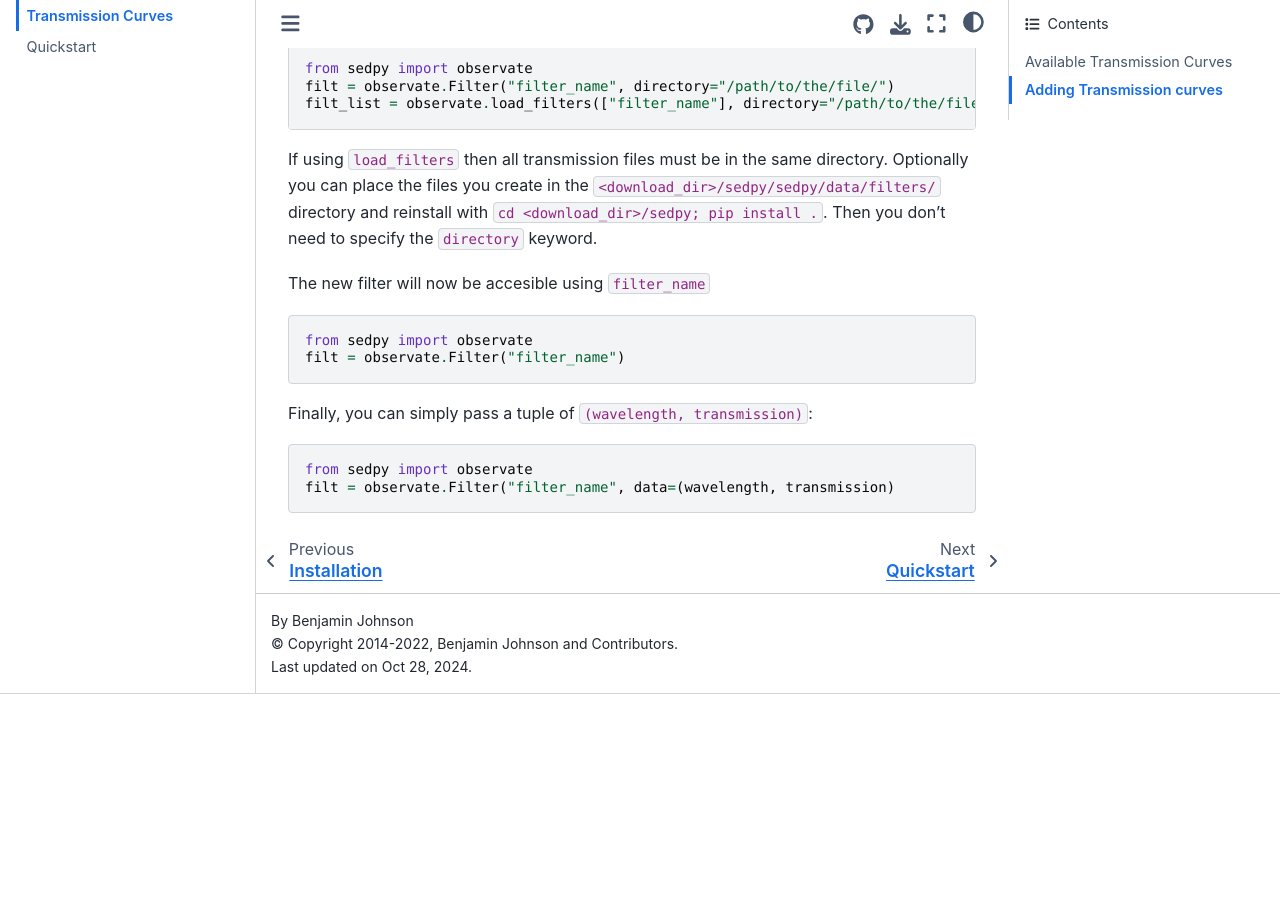
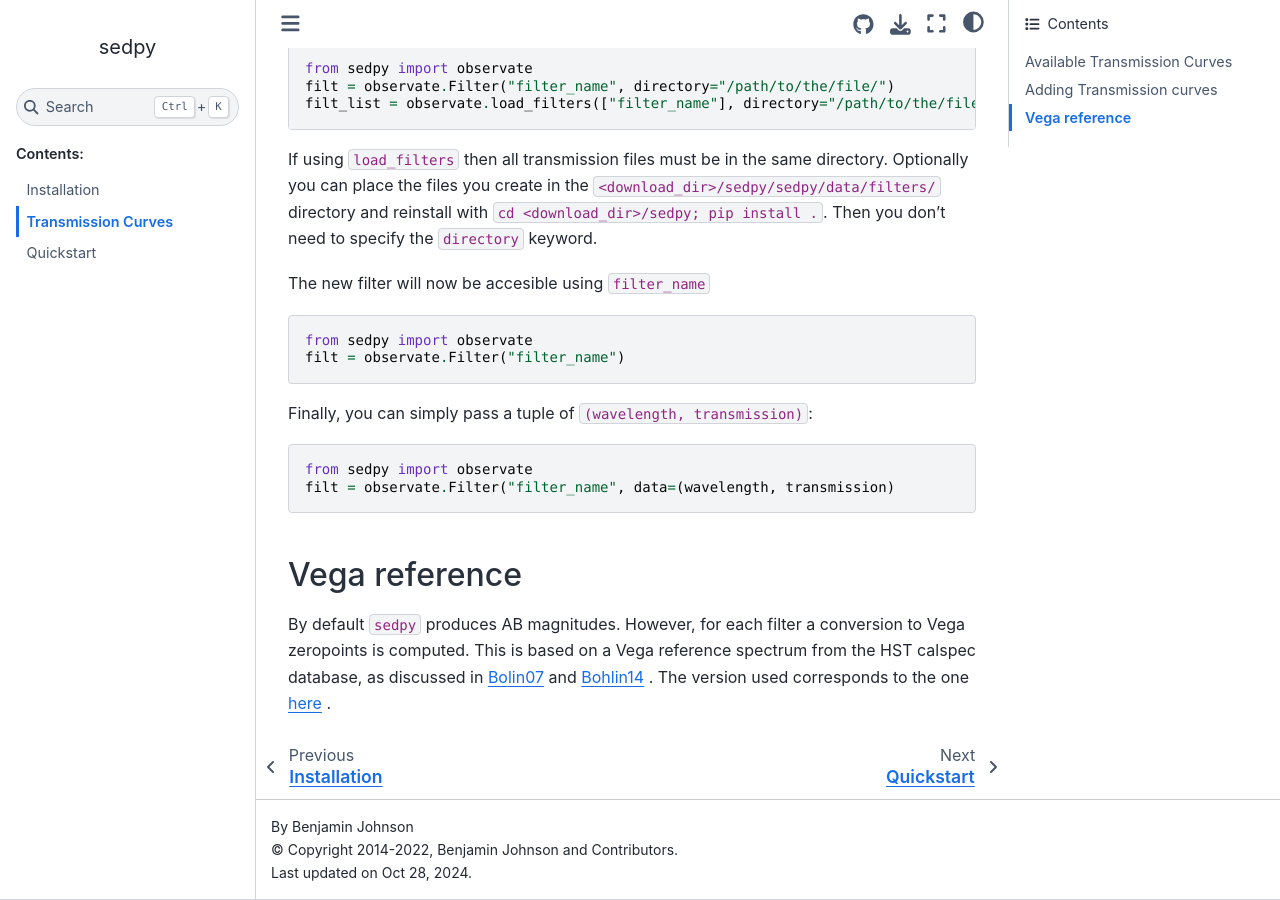
Before and after one commit to bd-j/sedpy, a Sphinx documentation site: the page built from docs/transmissions.rst, in a window 1280 px wide and 900 px high, scrolled down 650 px. Built offline with Sphinx 7.4.7 and the Sphinx Book theme 1.1.4, drawn with Linux system fonts in a browser that asks for light colours; before the commit the page ends 1344 px from its top, so only the background shows below that.

Commit message:
update Gaia curves to edr3 (Riello 21); add docs about Vega reference.

```diff
--- a/docs/transmissions.rst
+++ b/docs/transmissions.rst
@@ -50,3 +50,15 @@
 
 		from sedpy import observate
 		filt = observate.Filter("filter_name", data=(wavelength, transmission)
+
+
+Vega reference
+--------------
+
+By default ``sedpy`` produces AB magnitudes.  However, for each filter a
+conversion to Vega zeropoints is computed.  This is based on a Vega reference
+spectrum from the HST calspec database, as discussed in
+`Bolin07 <https://ui.adsabs.harvard.edu/abs/2007ASPC..364..315B/abstract>`_ and
+`Bohlin14 <https://ui.adsabs.harvard.edu/abs/2014AJ....147..127B/abstract>`_ .
+The version used corresponds to the one
+`here <https://ssb.stsci.edu/cdbs/calspec_ascii_review/>`_ .
```
Also changed, not shown: 4 other files.
